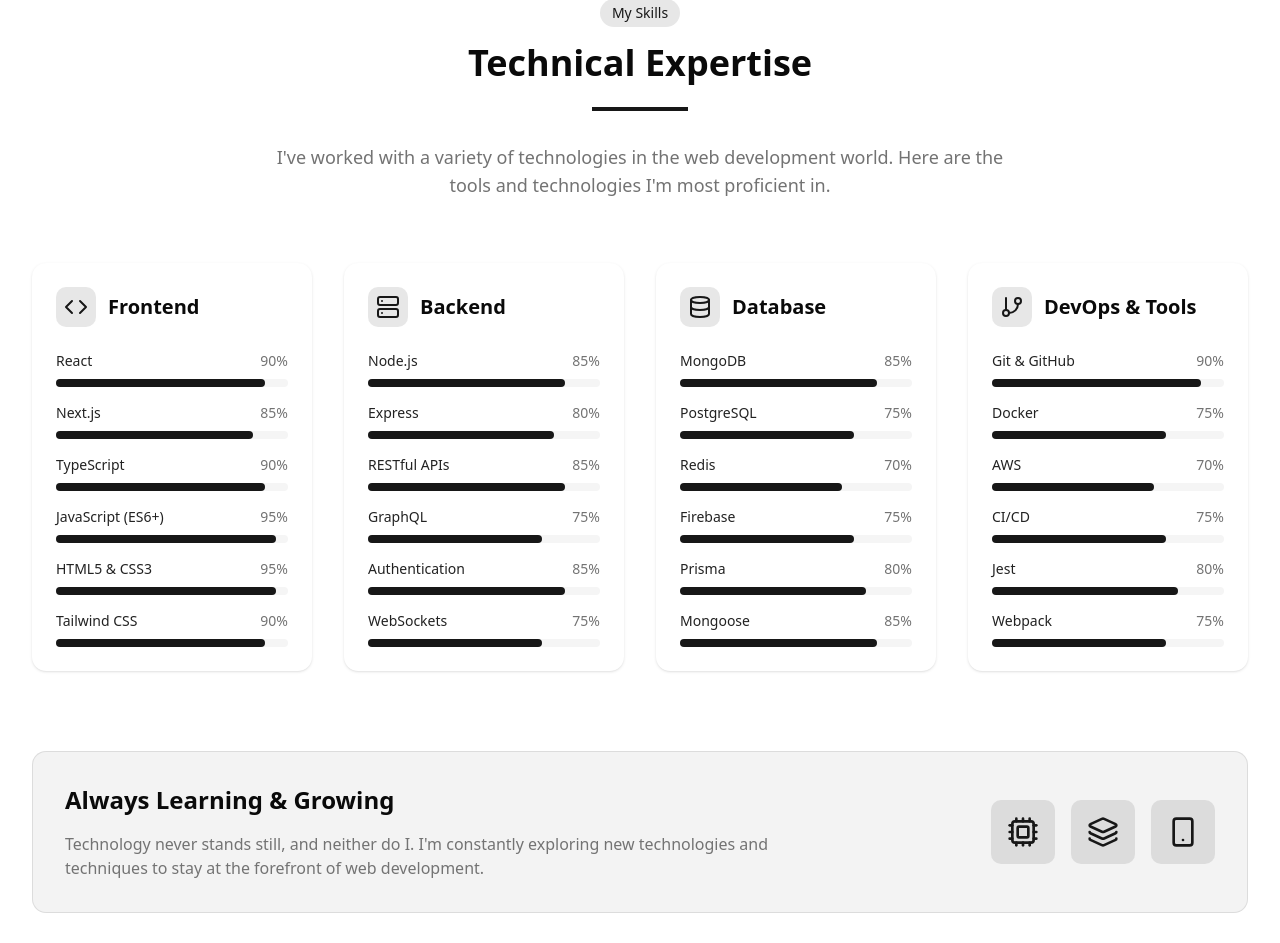
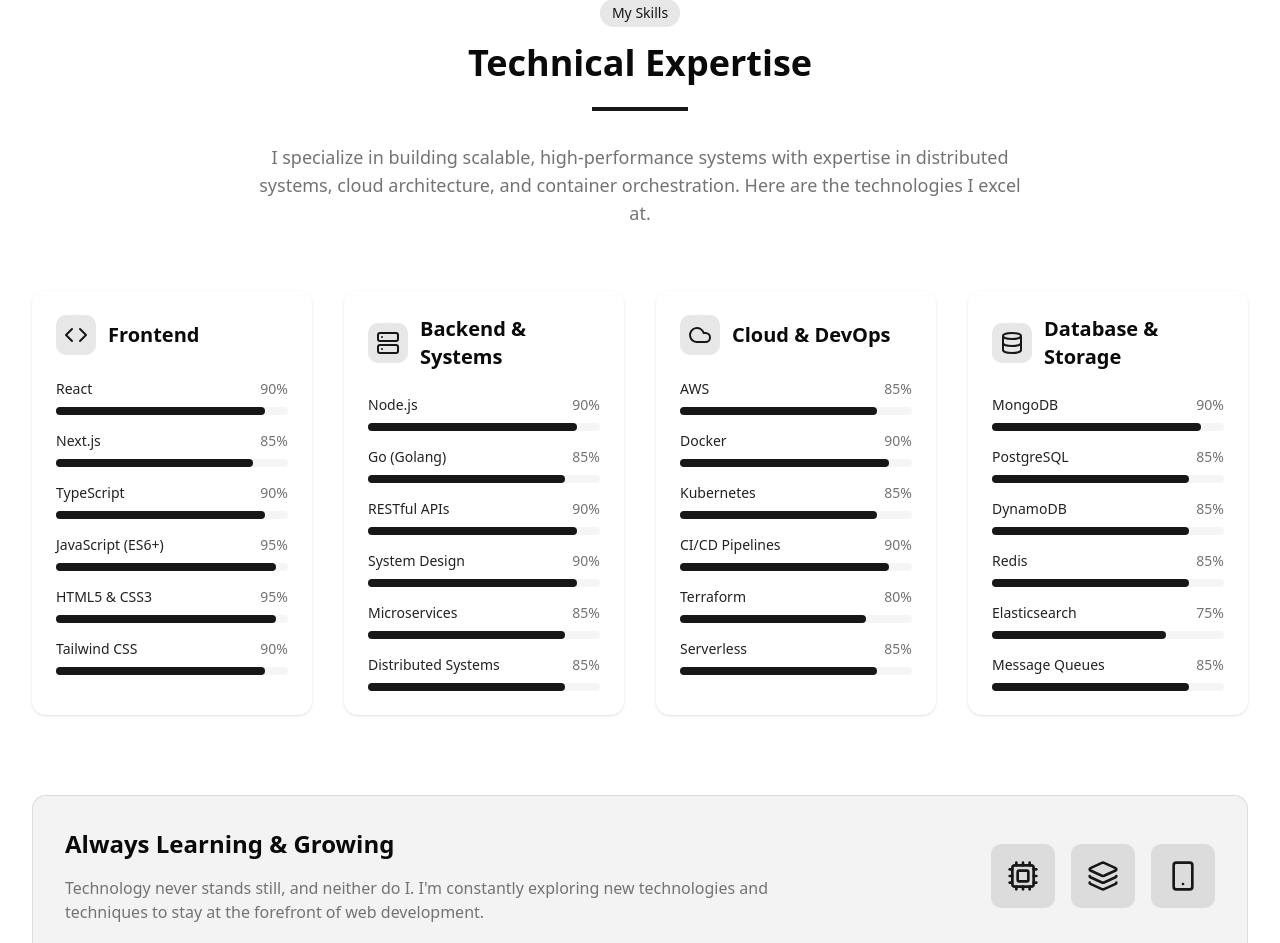
Before and after one commit to Olamilekan-12/Olamilekan-Bello, a Next.js app: page / in a window 1280 px wide. Shown: the part 2331-3274 px from the top of the page. Built offline with nearby package versions, Linux system fonts and the light colour scheme.

Commit message:
feat: update skills section with cloud, distributed systems, and DevOps expertise

```diff
--- a/src/components/skills.tsx
+++ b/src/components/skills.tsx
@@ -1,7 +1,7 @@
 'use client';
 
 import { motion } from 'framer-motion';
-import { Code, Cpu, Database, Smartphone, CpuIcon, Server, GitBranch, Layers } from 'lucide-react';
+import { Code, Cpu, Database, Smartphone, CpuIcon, Server, GitBranch, Layers, Cloud } from 'lucide-react';
 
 const skills = [
   {
@@ -17,39 +17,39 @@
     ],
   },
   {
-    category: 'Backend',
+    category: 'Backend & Systems',
     icon: <Server className="h-6 w-6 text-primary" />,
     items: [
-      { name: 'Node.js', level: 85 },
-      { name: 'Express', level: 80 },
-      { name: 'RESTful APIs', level: 85 },
-      { name: 'GraphQL', level: 75 },
-      { name: 'Authentication', level: 85 },
-      { name: 'WebSockets', level: 75 },
+      { name: 'Node.js', level: 90 },
+      { name: 'Go (Golang)', level: 85 },
+      { name: 'RESTful APIs', level: 90 },
+      { name: 'System Design', level: 90 },
+      { name: 'Microservices', level: 85 },
+      { name: 'Distributed Systems', level: 85 },
     ],
   },
   {
-    category: 'Database',
-    icon: <Database className="h-6 w-6 text-primary" />,
+    category: 'Cloud & DevOps',
+    icon: <Cloud className="h-6 w-6 text-primary" />,
     items: [
-      { name: 'MongoDB', level: 85 },
-      { name: 'PostgreSQL', level: 75 },
-      { name: 'Redis', level: 70 },
-      { name: 'Firebase', level: 75 },
-      { name: 'Prisma', level: 80 },
-      { name: 'Mongoose', level: 85 },
+      { name: 'AWS', level: 85 },
+      { name: 'Docker', level: 90 },
+      { name: 'Kubernetes', level: 85 },
+      { name: 'CI/CD Pipelines', level: 90 },
+      { name: 'Terraform', level: 80 },
+      { name: 'Serverless', level: 85 },
     ],
   },
   {
-    category: 'DevOps & Tools',
-    icon: <GitBranch className="h-6 w-6 text-primary" />,
+    category: 'Database & Storage',
+    icon: <Database className="h-6 w-6 text-primary" />,
     items: [
-      { name: 'Git & GitHub', level: 90 },
-      { name: 'Docker', level: 75 },
-      { name: 'AWS', level: 70 },
-      { name: 'CI/CD', level: 75 },
-      { name: 'Jest', level: 80 },
-      { name: 'Webpack', level: 75 },
+      { name: 'MongoDB', level: 90 },
+      { name: 'PostgreSQL', level: 85 },
+      { name: 'DynamoDB', level: 85 },
+      { name: 'Redis', level: 85 },
+      { name: 'Elasticsearch', level: 75 },
+      { name: 'Message Queues', level: 85 },
     ],
   },
 ];
@@ -73,8 +73,7 @@
           </h2>
           <div className="w-24 h-1 bg-primary mx-auto mb-8"></div>
           <p className="text-lg text-muted-foreground max-w-3xl mx-auto">
-            I&apos;ve worked with a variety of technologies in the web development world.
-            Here are the tools and technologies I&apos;m most proficient in.
+            I specialize in building scalable, high-performance systems with expertise in distributed systems, cloud architecture, and container orchestration. Here are the technologies I excel at.
           </p>
         </motion.div>
 
```
